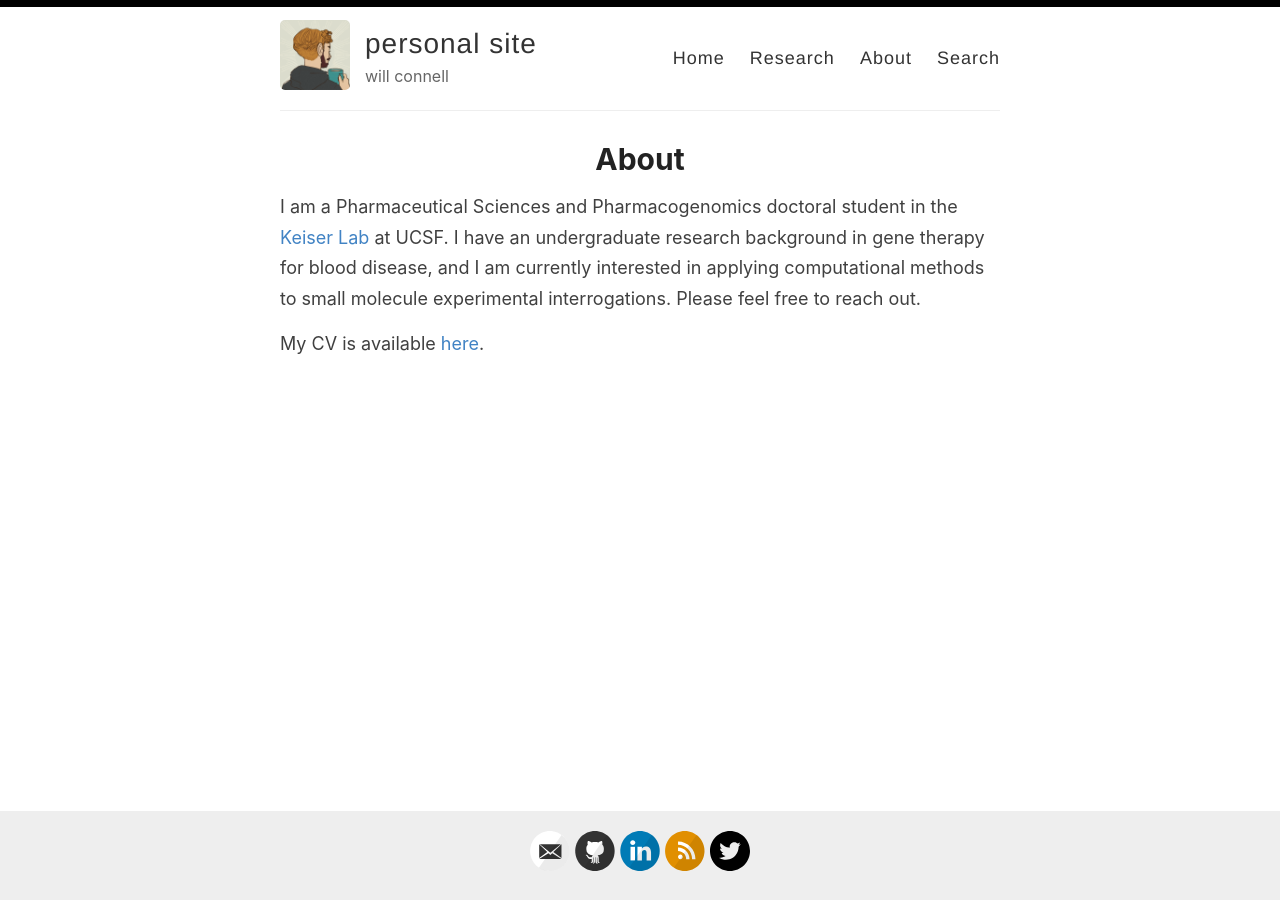
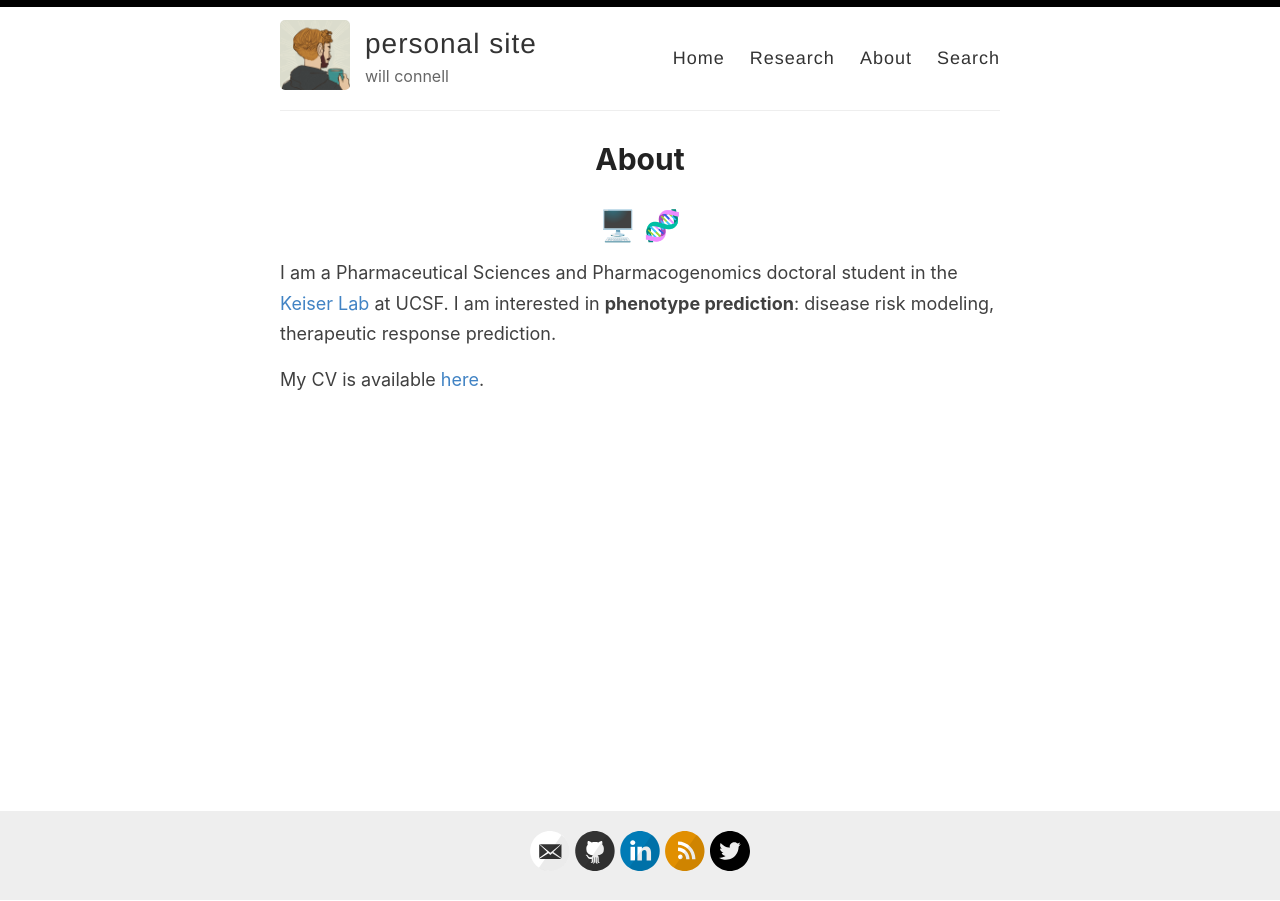
Before and after one commit to wconnell/wconnell.github.io, a Jekyll site: the page built from _pages/about.md, in a window 1280 px wide. Built offline with Jekyll 4.4.1, drawn with Linux system fonts in a browser that asks for light colours; emoji names are drawn with the system emoji font.

Commit message:
updated cv and about

```diff
--- a/_pages/about.md
+++ b/_pages/about.md
@@ -4,6 +4,7 @@ title: About
 permalink: /about/
 ---
 
-I am a Pharmaceutical Sciences and Pharmacogenomics doctoral student in the [Keiser Lab](https://www.keiserlab.org/) at UCSF. I have an undergraduate research background in gene therapy for blood disease, and I am currently interested in applying computational methods to small molecule experimental interrogations. Please feel free to reach out.
+# :desktop_computer: :dna:
+I am a Pharmaceutical Sciences and Pharmacogenomics doctoral student in the [Keiser Lab](https://www.keiserlab.org/) at UCSF. I am interested in **phenotype prediction**: disease risk modeling, therapeutic response prediction.
 
 My CV is available [here](../docs/cv.pdf).
```
